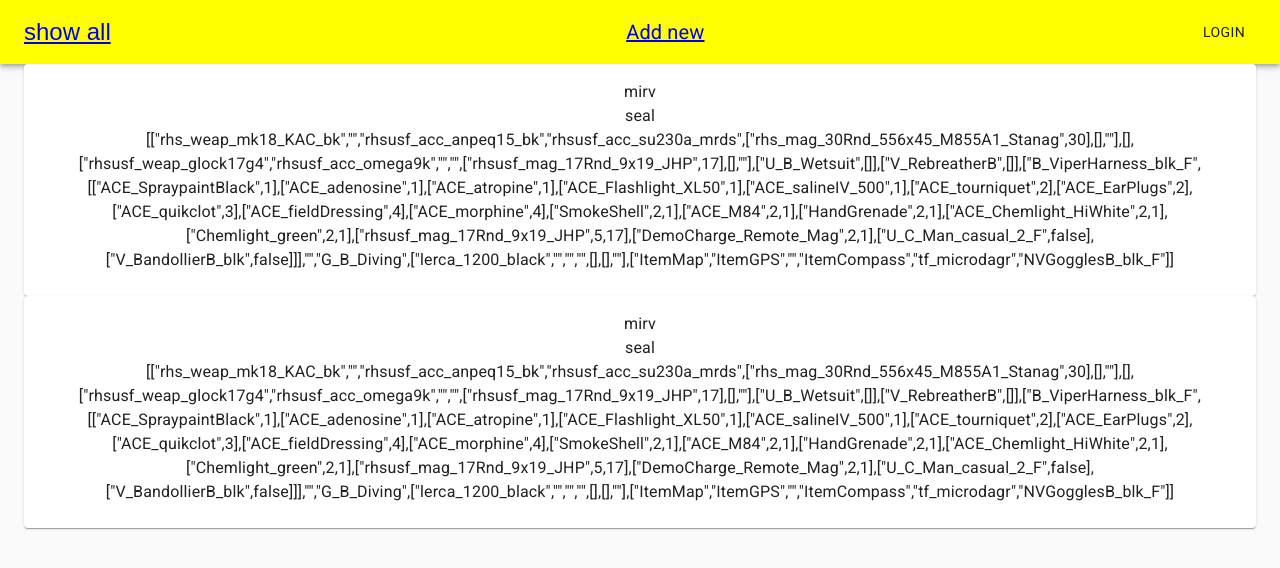
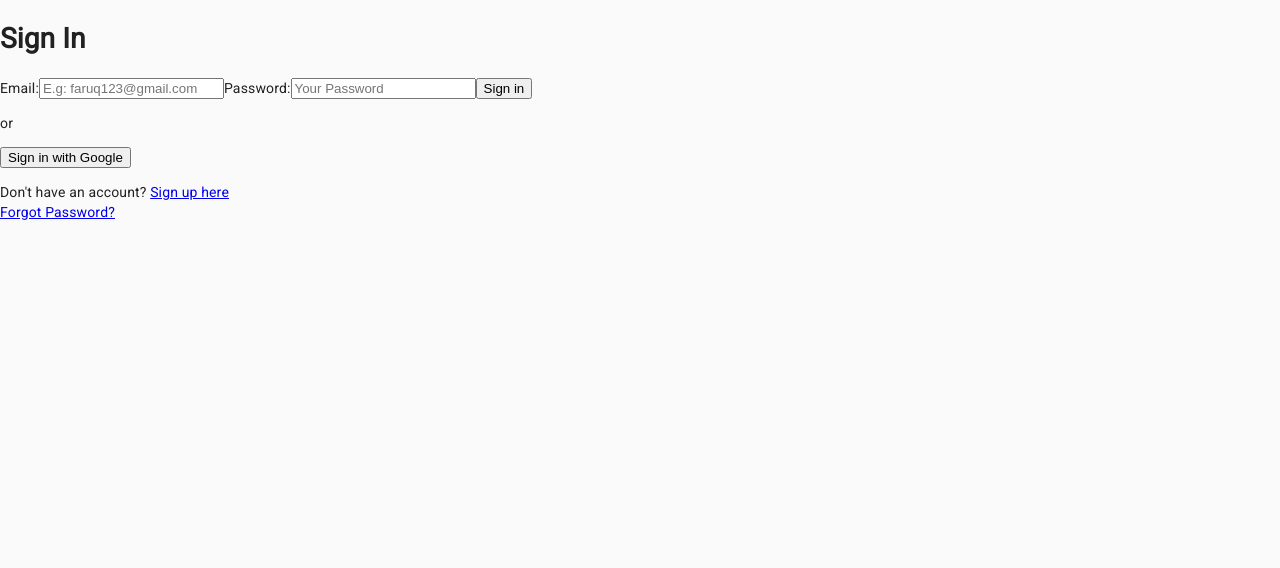
Before and after one commit to tobias2912/arma-loadouts, a React (Create React App) app in the folder hjemmeside/: page / in a window 1280 px wide. Shown: the top 568 px of the page. Built offline with nearby package versions, Linux system fonts and the light colour scheme; no server answers.

Commit message:
add google auth

```diff
--- a/hjemmeside/src/App.js
+++ b/hjemmeside/src/App.js
@@ -1,4 +1,4 @@
-import React from 'react';
+import React, { useContext } from 'react';
 import './App.css';
 import Sidebar from "./Sidebar";
 import Helmet from "react-helmet";
@@ -9,42 +9,38 @@ import { BrowserRouter, Route, Switch } from 'react-router-dom';
 import Home from './pages/home';
 import Error from './pages/error';
 
-import {theme} from './colors'
+import { theme } from './colors'
 import AddNew from './pages/addNew';
+import Signin from './pages/Signin';
+import Signup from './pages/Signup';
+import { UserContext } from './UserProvider';
 
 function App() {
+  const user = useContext(UserContext);;
+  console.log("loggedin"+(Boolean(user)));
   return (
-    <div className="App">
     <MuiThemeProvider theme={theme}>
       <CssBaseline />
       <Helmet>
         <title>Tobben</title>
-          <description>Tobbe sin side</description>
         <meta
           name="viewport"
           content="minimum-scale=1, initial-scale=1, width=device-width"
         />
       </Helmet>
       <main>
-          <Switch>
+        {user ? <Switch>
+          <Route path="/signup" component={Signup}></Route>
           <Route path="/" component={Home} exact />
           <Route path="/addLoadout" component={AddNew} exact />
           <Route component={Error} />
         </Switch>
+        :
+        <Signin></Signin>
+        }
+
       </main>
-        {/* <Title />
-          <Sidebar />
-          <Container maxwidth="sm">
-            <Grid>
-              <Section filename='## overskrift Hjemmeside  <br> # this is stuff' />
-              <Section filename='### overskrift Hjemmeside  sadas' />
-
-            </Grid>
-
-          </Container>
-          <Footer color="primary" /> */}
     </MuiThemeProvider>
-    </div>
   );
 }
 
--- /dev/null
+++ b/hjemmeside/src/UserProvider.jsx
@@ -0,0 +1,28 @@
+import firebase from "firebase";
+import React, { Component, createContext } from "react";
+import { auth } from "./firebase";
+
+export const UserContext = createContext({ user: null });
+const provider = new firebase.auth.GoogleAuthProvider();
+export const signInWithGoogle = () => {
+    auth.signInWithPopup(provider);
+  };
+class UserProvider extends Component {
+  state = {
+    user: null
+  };
+
+  componentDidMount = () => {
+    auth.onAuthStateChanged(userAuth => {
+      this.setState({ user: userAuth});
+    });
+  };
+  render() {
+    return (
+      <UserContext.Provider value={this.state.user}>
+        {this.props.children}
+      </UserContext.Provider>
+    );
+  }
+}
+export default UserProvider;
--- a/hjemmeside/src/components/header.jsx
+++ b/hjemmeside/src/components/header.jsx
@@ -1,8 +1,7 @@
-
-
 import { AppBar, Button, IconButton, makeStyles, Toolbar, Typography } from '@material-ui/core';
-import React from 'react';
+import React, { useContext } from 'react';
 import { Link } from 'react-router-dom';
+import { UserContext } from '../UserProvider';
 
 const useStyles = makeStyles((theme) => ({
     root: {
@@ -18,6 +17,8 @@ const useStyles = makeStyles((theme) => ({
 
 export default function Header() {
     const classes = useStyles();
+    const user = useContext(UserContext);;
+    console.log(user);
     return (
         <AppBar position="static">
             <Toolbar>
@@ -25,7 +26,7 @@ export default function Header() {
                     {/* <MenuIcon /> */}
 
                     <Link to="/">
-                    show all
+                        show all
                     </Link>
                 </IconButton>
                 <Typography variant="h6" className={classes.title}>
@@ -33,7 +34,7 @@ export default function Header() {
                         Add new
                     </Link>
                 </Typography>
-                <Button color="inherit">Login</Button>
+                <Button color="inherit">{user.displayName}</Button>
             </Toolbar>
         </AppBar>
     )
--- a/hjemmeside/src/components/loadoutlist.jsx
+++ b/hjemmeside/src/components/loadoutlist.jsx
@@ -5,7 +5,6 @@ export default function Loadoutlist({ loadouts }) {
     if(!loadouts){
         return(<p>no loadouts</p>)
     }
-    console.log(loadouts);
     return (
         <>
             {loadouts.map((item, _i) => <LoadoutCard loadout={item}></LoadoutCard>)}
--- /dev/null
+++ b/hjemmeside/src/firebase.js
@@ -0,0 +1,17 @@
+import firebase from "firebase/app";
+import "firebase/auth";
+import "firebase/firestore";
+const firebaseConfig = {
+    apiKey: "AIzaSyA0eciDgIAtoDpUY3pM2HYoLZ16a6fajI0",
+    authDomain: "hjemmeside-1a0ad.firebaseapp.com",
+    databaseURL: "https://hjemmeside-1a0ad.firebaseio.com",
+    projectId: "hjemmeside-1a0ad",
+    storageBucket: "hjemmeside-1a0ad.appspot.com",
+    messagingSenderId: "61899404916",
+    appId: "1:61899404916:web:8515944fc08d3369620321"
+};
+
+
+firebase.initializeApp(firebaseConfig);
+export const auth = firebase.auth();
+export const firestore = firebase.firestore();
--- a/hjemmeside/src/index.js
+++ b/hjemmeside/src/index.js
@@ -4,11 +4,17 @@ import { BrowserRouter, Route, Switch } from 'react-router-dom';
 import './index.css';
 import App from './App';
 import * as serviceWorker from './serviceWorker';
+import firebase from "firebase/app";
+import "firebase/auth";
+import UserProvider from './UserProvider';
+
 
 ReactDOM.render(
   <React.StrictMode>
     <BrowserRouter>
-      <App />
+      <UserProvider>
+        <App />
+      </UserProvider>
     </BrowserRouter>
   </React.StrictMode>,
   document.getElementById('root')
--- /dev/null
+++ b/hjemmeside/src/pages/Signin.jsx
@@ -0,0 +1,80 @@
+import React, { useState } from "react";
+import { Link } from "react-router-dom";
+import { signInWithGoogle } from "../UserProvider";
+
+const SignIn = () => {
+    const [email, setEmail] = useState('');
+    const [password, setPassword] = useState('');
+    const [error, setError] = useState(null);
+    const signInWithEmailAndPasswordHandler =
+        (event, email, password) => {
+            event.preventDefault();
+        };
+
+    const onChangeHandler = (event) => {
+        const { name, value } = event.currentTarget;
+
+        if (name === 'userEmail') {
+            setEmail(value);
+        }
+        else if (name === 'userPassword') {
+            setPassword(value);
+        }
+    };
+
+    return (
+        <div className="mt-8">
+            <h1 className="text-3xl mb-2 text-center font-bold">Sign In</h1>
+            <div className="border border-blue-400 mx-auto w-11/12 md:w-2/4 rounded py-8 px-4 md:px-8">
+                {error !== null && <div className="py-4 bg-red-600 w-full text-white text-center mb-3">{error}</div>}
+                <form className="">
+                    <label htmlFor="userEmail" className="block">
+                        Email:
+                    </label>
+                    <input
+                        type="email"
+                        className="my-1 p-1 w-full"
+                        name="userEmail"
+                        value={email}
+                        placeholder="E.g: faruq123@gmail.com"
+                        id="userEmail"
+                        onChange={(event) => onChangeHandler(event)}
+                    />
+                    <label htmlFor="userPassword" className="block">
+                        Password:
+                    </label>
+                    <input
+                        type="password"
+                        className="mt-1 mb-3 p-1 w-full"
+                        name="userPassword"
+                        value={password}
+                        placeholder="Your Password"
+                        id="userPassword"
+                        onChange={(event) => onChangeHandler(event)}
+                    />
+                    <button className="bg-green-400 hover:bg-green-500 w-full py-2 text-white" onClick={(event) => { signInWithEmailAndPasswordHandler(event, email, password) }}>
+                        Sign in
+                    </button>
+                </form>
+                <p className="text-center my-3">or</p>
+                <button
+                    className="bg-red-500 hover:bg-red-600 w-full py-2 text-white"
+
+                    onClick={signInWithGoogle}>
+                    Sign in with Google
+                </button>
+                <p className="text-center my-3">
+                    Don't have an account?{" "}
+                    <Link to="signUp" className="text-blue-500 hover:text-blue-600">
+                        Sign up here
+                    </Link>{" "}
+                    <br />{" "}
+                    <Link to="passwordReset" className="text-blue-500 hover:text-blue-600">
+                        Forgot Password?
+                    </Link>
+                </p>
+            </div>
+        </div>
+    );
+};
+export default SignIn;
--- /dev/null
+++ b/hjemmeside/src/pages/Signup.jsx
@@ -0,0 +1,95 @@
+import React, { useState } from "react";
+import { Link } from "react-router-dom";
+const SignUp = () => {
+  const [email, setEmail] = useState("");
+  const [password, setPassword] = useState("");
+  const [displayName, setDisplayName] = useState("");
+  const [error, setError] = useState(null);
+  const createUserWithEmailAndPasswordHandler = (event, email, password) => {
+    event.preventDefault();
+    setEmail("");
+    setPassword("");
+    setDisplayName("");
+  };
+  const onChangeHandler = event => {
+    const { name, value } = event.currentTarget;
+    if (name === "userEmail") {
+      setEmail(value);
+    } else if (name === "userPassword") {
+      setPassword(value);
+    } else if (name === "displayName") {
+      setDisplayName(value);
+    }
+  };
+  return (
+    <div className="mt-8">
+      <h1 className="text-3xl mb-2 text-center font-bold">Sign Up</h1>
+      <div className="border border-blue-400 mx-auto w-11/12 md:w-2/4 rounded py-8 px-4 md:px-8">
+        {error !== null && (
+          <div className="py-4 bg-red-600 w-full text-white text-center mb-3">
+            {error}
+          </div>
+        )}
+        <form className="">
+          <label htmlFor="displayName" className="block">
+            Display Name:
+          </label>
+          <input
+            type="text"
+            className="my-1 p-1 w-full "
+            name="displayName"
+            value={displayName}
+            placeholder="E.g: Faruq"
+            id="displayName"
+            onChange={event => onChangeHandler(event)}
+          />
+          <label htmlFor="userEmail" className="block">
+            Email:
+          </label>
+          <input
+            type="email"
+            className="my-1 p-1 w-full"
+            name="userEmail"
+            value={email}
+            placeholder="E.g: faruq123@gmail.com"
+            id="userEmail"
+            onChange={event => onChangeHandler(event)}
+          />
+          <label htmlFor="userPassword" className="block">
+            Password:
+          </label>
+          <input
+            type="password"
+            className="mt-1 mb-3 p-1 w-full"
+            name="userPassword"
+            value={password}
+            placeholder="Your Password"
+            id="userPassword"
+            onChange={event => onChangeHandler(event)}
+          />
+          <button
+            className="bg-green-400 hover:bg-green-500 w-full py-2 text-white"
+            onClick={event => {
+              createUserWithEmailAndPasswordHandler(event, email, password);
+            }}
+          >
+            Sign up
+          </button>
+        </form>
+        <p className="text-center my-3">or</p>
+        <button
+          className="bg-red-500 hover:bg-red-600 w-full py-2 text-white"
+        >
+          Sign In with Google
+        </button>
+        <p className="text-center my-3">
+          Already have an account?{" "}
+          <Link to="/" className="text-blue-500 hover:text-blue-600">
+            Sign in here
+          </Link>
+        </p>
+      </div>
+    </div>
+  );
+};
+export default SignUp;
--- a/package.json
+++ b/package.json
@@ -3,6 +3,7 @@
     "@material-ui/core": "^4.12.3",
     "firebase": "^8.9.0",
     "firebase-tools": "^9.16.0",
+    "firebaseui": "^4.8.1",
     "react-router-dom": "^5.2.0"
   }
 }
```
Also changed, not shown: hjemmeside/src/pages/Profile.jsx (added, +28 -0 lines), 2 other files (tests, documents, lock files or other folders). Lines whose indentation alone changed are shown as unchanged.
